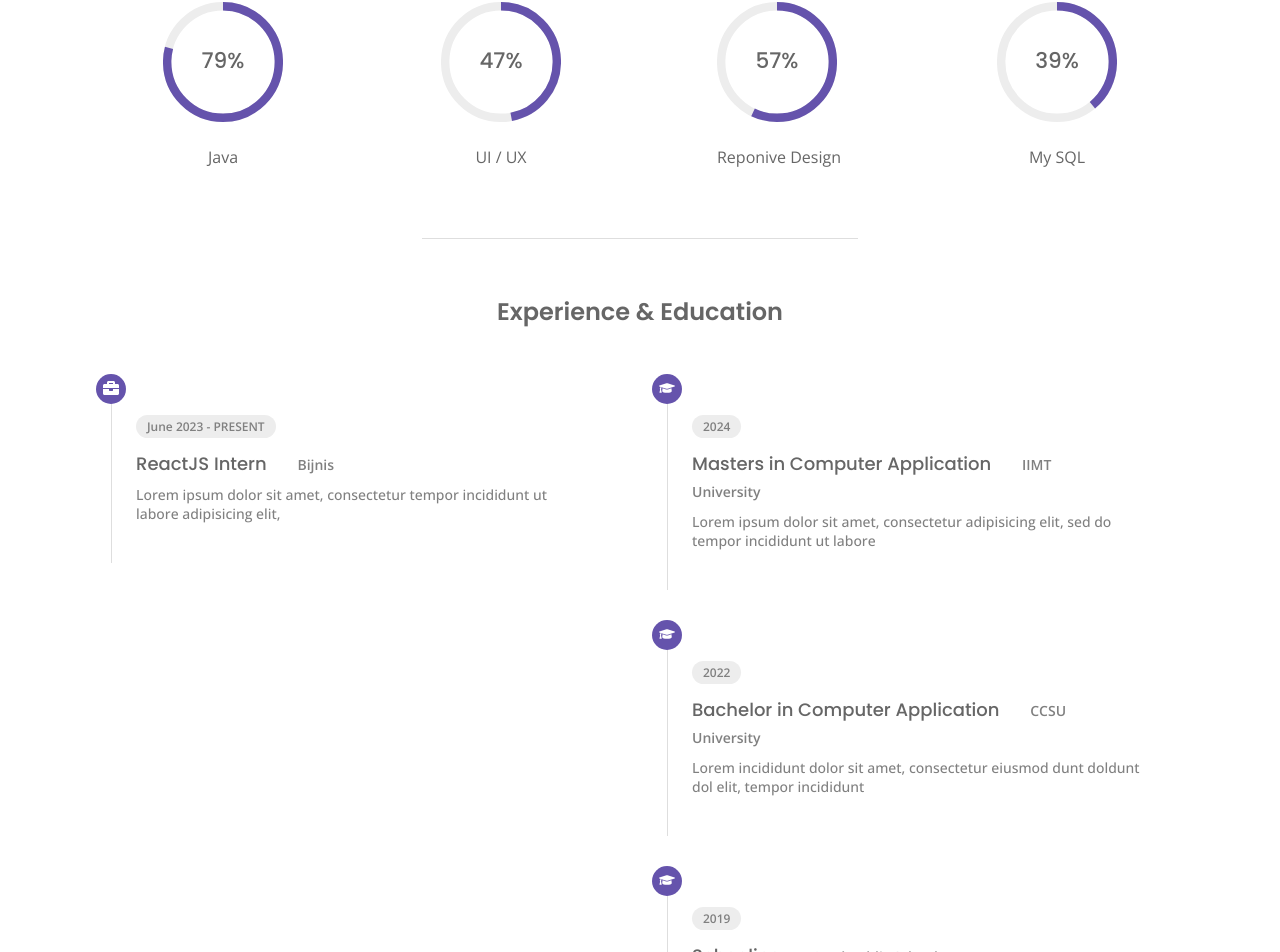
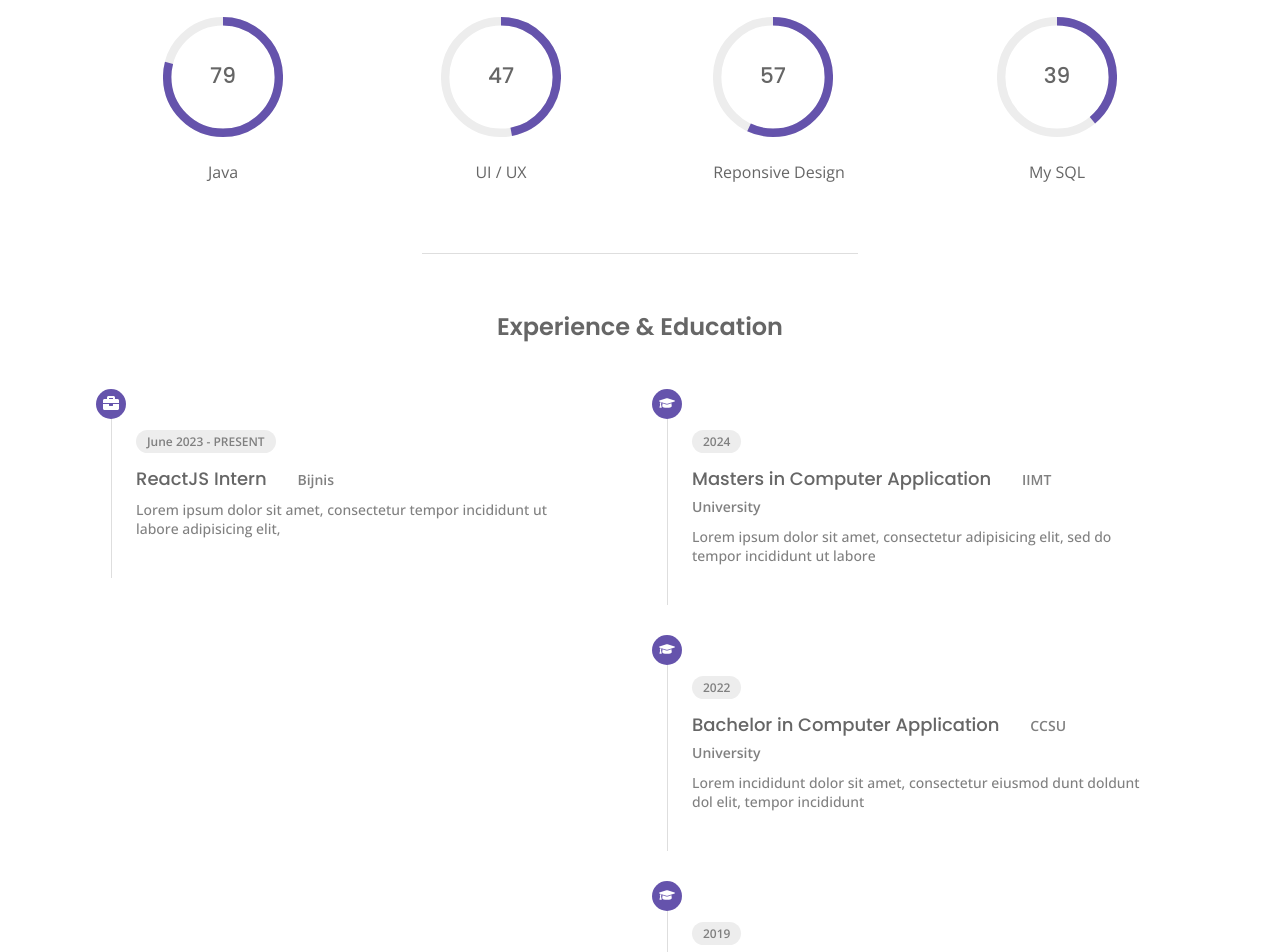
Before and after one commit to iam-anurag-bhardwaj/Portfolio-Site, a React (Create React App) app: page /Portfolio-Site/about in a window 1280 px wide. Shown: the part 957-1909 px from the top of the page. Built offline with nearby package versions, Linux system fonts and the light colour scheme.

Commit message:
some changes

```diff
--- a/src/components/Skills.jsx
+++ b/src/components/Skills.jsx
@@ -12,7 +12,7 @@ const Skills = () => {
                <div className="progress-circle">
                   <CircularProgressbar
                      strokeWidth={7}
-                     text={`${percentage}%`}
+                     text={`${percentage}`}
                      value={percentage}/>
                </div>
 
--- a/src/data.jsx
+++ b/src/data.jsx
@@ -117,7 +117,7 @@ export const stats = [
   {
     id: 1,
     no: '2+',
-    title: 'Months of <br /> Experience',
+    title: 'Months of <br /> Professional Experience',
   },
 
   {
@@ -129,7 +129,7 @@ export const stats = [
   {
     id: 3,
     no: '5+',
-    title: 'Certification <br /> Won',
+    title: 'Certification <br /> Completed',
   },
 
   {
@@ -172,7 +172,7 @@ export const resume = [
     category: 'education',
     icon: <FaGraduationCap />,
     year: '2019',
-    title: 'Schooling <span> Azad Public School </span>',
+    title: 'Intermediate <span> Azad Public School </span>',
     desc: 'Lorem ipsum dolor sit amet, consectetur adipisicing elit, sed do eiusmod tempor ut labore',
   },
 ];
@@ -216,7 +216,7 @@ export const skills = [
 
   {
     id: 7,
-    title: "Reponive Design",
+    title: "Reponsive Design",
     percentage: "57"
   },
 
```
